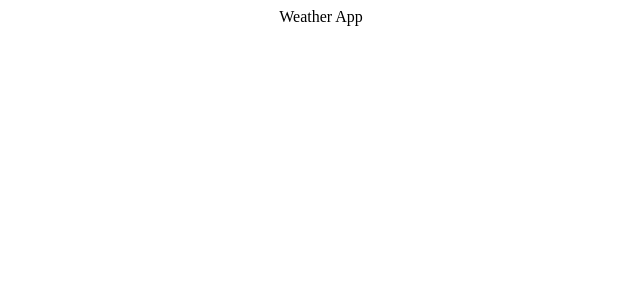
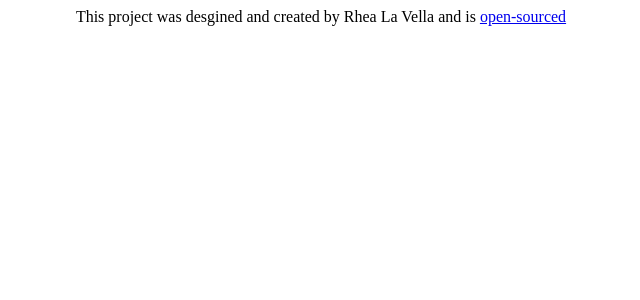
Before and after one commit to rhealavella/react-weather-app, a React (Create React App) app: page / in a window 1280 px wide. Shown: the top 300 px of the page, without its empty margins (319-959 px from the left). Built offline with nearby package versions, Linux system fonts and the light colour scheme.

Commit message:
Added GitHub Repo link to App

```diff
--- a/src/App.js
+++ b/src/App.js
@@ -1,5 +1,16 @@
 import "./App.css";
 
 export default function App() {
-  return <div className="App">Weather App</div>;
+  return (
+    <div className="App">
+      <div>
+        <footer>
+          This project was desgined and created by Rhea La Vella and is{" "}
+          <a href="https://github.com/rhealavella/react-weather-app">
+            open-sourced
+          </a>
+        </footer>
+      </div>
+    </div>
+  );
 }
```
